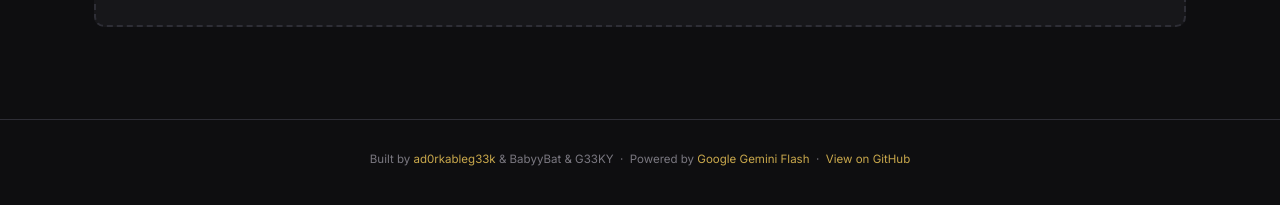
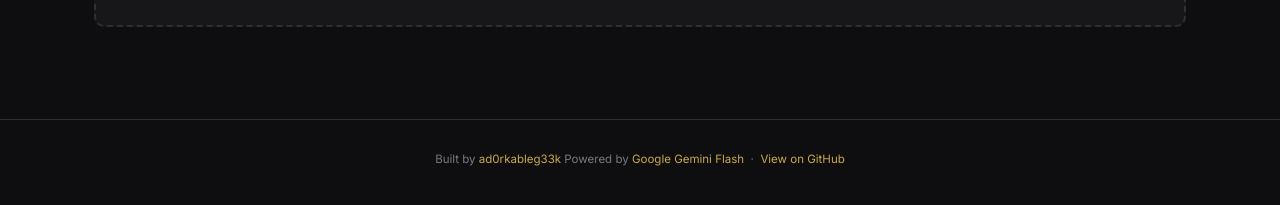
Before and after one commit to ad0rkableg33k/card-vault, a plain HTML site: page index.html in a window 1280 px wide. Shown: the part 441-646 px from the top of the page. Drawn offline with nearby package versions, Linux system fonts and the light colour scheme.

Commit message:
Update index.html

```diff
--- a/index.html
+++ b/index.html
@@ -419,8 +419,7 @@
 </main>
 
 <footer>
-  Built by <a href="https://github.com/ad0rkableg33k" target="_blank">ad0rkableg33k</a> &amp; BabyyBat &amp; G33KY &nbsp;·&nbsp;
-  Powered by <a href="https://deepmind.google/technologies/gemini/" target="_blank">Google Gemini Flash</a> &nbsp;·&nbsp;
+  Built by <a href="https://github.com/ad0rkableg33k" target="_blank">ad0rkableg33k</a>  Powered by <a href="https://deepmind.google/technologies/gemini/" target="_blank">Google Gemini Flash</a> &nbsp;·&nbsp;
   <a href="https://github.com/ad0rkableg33k/card-vault" target="_blank">View on GitHub</a>
 </footer>
 
```
